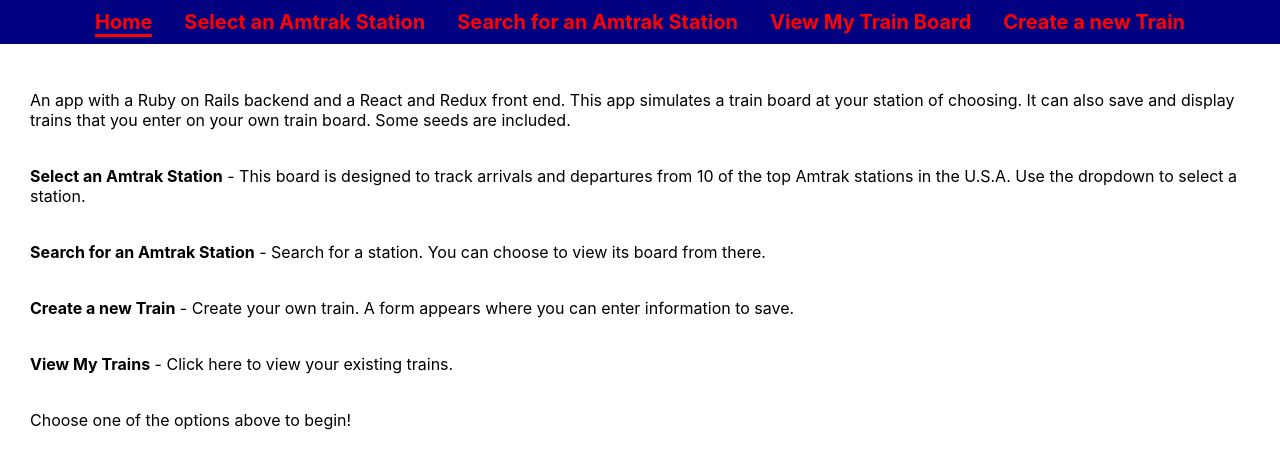
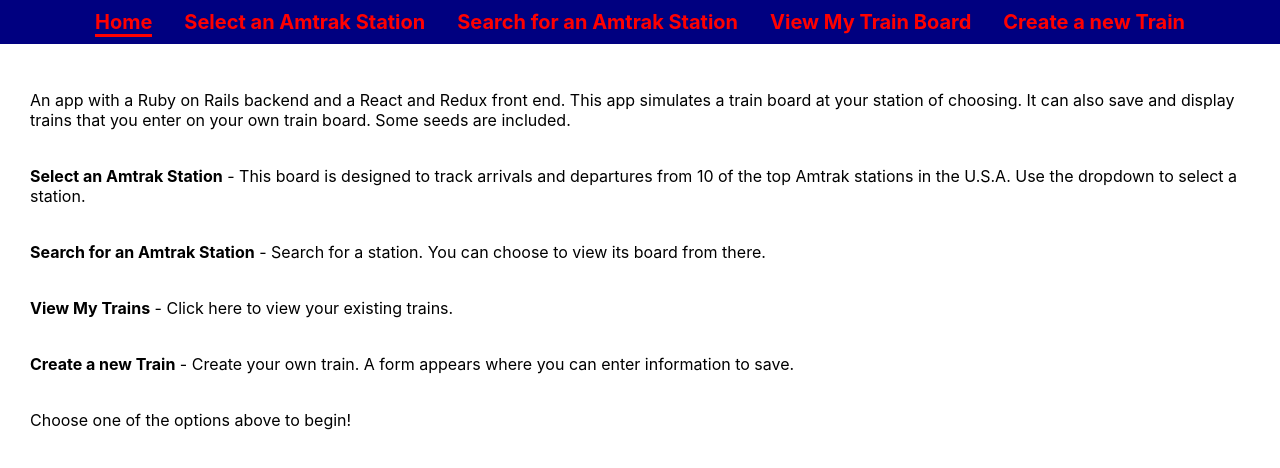
Before and after one commit to vibraniumforge/train-board-front, a React (Create React App) app: page / in a window 1280 px wide. Shown: the top 468 px of the page. Built offline with nearby package versions, Linux system fonts and the light colour scheme.

Commit message:
refactor

```diff
--- a/src/components/Home.js
+++ b/src/components/Home.js
@@ -20,12 +20,12 @@
           You can choose to view its board from there.
         </p>
         <p>
+          <strong>View My Trains</strong> - Click here to view your existing
+          trains.
+        </p>
+        <p>
           <strong>Create a new Train</strong> - Create your own train. A form
           appears where you can enter information to save.
-        </p>
-        <p>
-          <strong>View My Trains</strong> - Click here to view your existing
-          trains.
         </p>
         <p>Choose one of the options above to begin!</p>
       </div>
```
